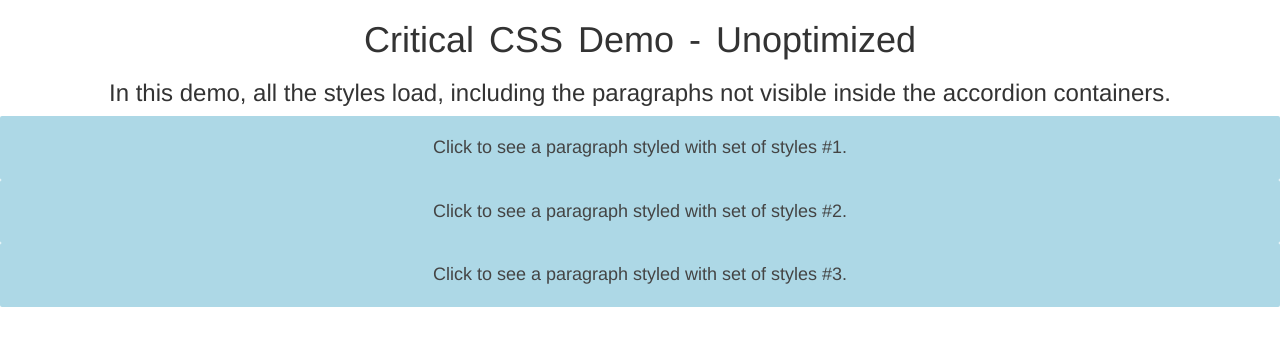
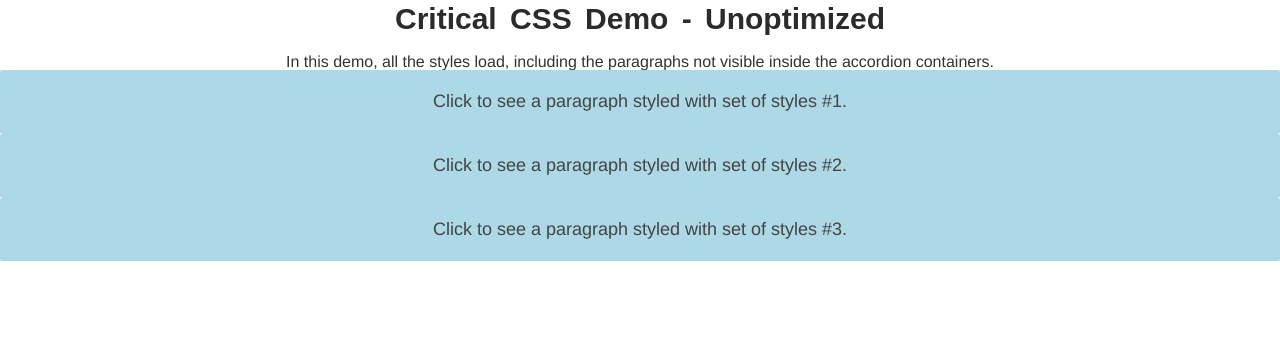
Before and after one commit to Khaanh/CriticalPathAudit, a plain HTML site: page index.html in a window 1280 px wide. Drawn offline with Linux system fonts and the light colour scheme.

Commit message:
critical css

```diff
--- a/index.html
+++ b/index.html
@@ -4,34 +4,210 @@ SPDX-License-Identifier: Apache-2.0 -->
 <!DOCTYPE html>
 <html>
 	<head>
-    <meta name="viewport" content="width=device-width, initial-scale=1">
+		<meta name="viewport" content="width=device-width, initial-scale=1" />
 		<link rel="stylesheet" type="text/css" href="./styles.css" />
+		<style>
+			.accordion-btn {
+				width: 100%;
+				text-align: center;
+				font-size: 18px;
+				cursor: pointer;
+				color: #444;
+				background-color: #add8e6;
+				padding: 19px;
+				outline: none;
+				border: none;
+				border-radius: 2px;
+			}
+			.container {
+				display: none;
+				padding: 0 18px;
+				background-color: white;
+				overflow: hidden;
+			}
+			h1 {
+				word-spacing: 5px;
+				color: blue;
+				font-weight: bold;
+				text-align: center;
+			}
+			* {
+				-webkit-box-sizing: border-box;
+				box-sizing: border-box;
+			}
+
+			* {
+				-webkit-text-size-adjust: none;
+			}
+			abbr,
+			address,
+			article,
+			aside,
+			audio,
+			b,
+			blockquote,
+			body,
+			canvas,
+			caption,
+			cite,
+			code,
+			dd,
+			del,
+			details,
+			dfn,
+			div,
+			dl,
+			dt,
+			em,
+			fieldset,
+			figcaption,
+			figure,
+			footer,
+			form,
+			h1,
+			h2,
+			h3,
+			h4,
+			h5,
+			h6,
+			header,
+			hgroup,
+			html,
+			i,
+			iframe,
+			img,
+			ins,
+			kbd,
+			label,
+			legend,
+			li,
+			mark,
+			menu,
+			nav,
+			object,
+			ol,
+			p,
+			pre,
+			q,
+			samp,
+			section,
+			small,
+			span,
+			strong,
+			sub,
+			summary,
+			sup,
+			table,
+			tbody,
+			td,
+			tfoot,
+			th,
+			thead,
+			time,
+			tr,
+			ul,
+			var,
+			video {
+				margin: 0;
+				padding: 0;
+				border: 0;
+				outline: 0;
+				font-size: 100%;
+				vertical-align: baseline;
+				background: rgba(0, 0, 0, 0);
+			}
+			html {
+				height: 100%;
+				background: #fff;
+				-webkit-text-size-adjust: none;
+				-ms-text-size-adjust: 100%;
+				-webkit-tap-highlight-color: rgba(0, 0, 0, 0);
+				scroll-behavior: smooth;
+			}
+			button,
+			input[type="button"],
+			input[type="reset"],
+			input[type="submit"] {
+				-webkit-appearance: none;
+				cursor: pointer;
+				-webkit-transition: 0.3s all;
+				transition: 0.3s all;
+			}
+			*,
+			:after,
+			:before {
+				-webkit-box-sizing: border-box;
+				box-sizing: border-box;
+			}
+			.h1,
+			h1 {
+				font-size: 30px;
+				line-height: 1.25;
+				font-family: Montserrat, sans-serif;
+				font-weight: 700;
+				color: #2b2b2b;
+				text-align: center;
+				margin: 0 0 15px;
+			}
+		</style>
 	</head>
 	<body>
+		<h1>Critical CSS Demo - Unoptimized</h1>
+		<h3>
+			In this demo, all the styles load, including the paragraphs not visible
+			inside the accordion containers.
+		</h3>
 
-    <h1>Critical CSS Demo - Unoptimized</h1>
-    <h3>In this demo, all the styles load, including the paragraphs not visible inside the accordion containers.</h3>
-
-    <button class="accordion-btn">Click to see a paragraph styled with set of styles #1.</button>
+		<button class="accordion-btn">
+			Click to see a paragraph styled with set of styles #1.
+		</button>
 		<div class="container">
-        <p class="paragraph1">This is an example of a paragraph that uses <strong>line breaks</strong> for text. This is an example of a paragraph that uses <strong>line breaks</strong> for text. This is an example of a paragraph that uses <strong>line breaks</strong> for text. This is an example of a paragraph that uses <strong>line breaks</strong> for text. This is an example of a paragraph that uses <strong>line breaks</strong> for text. This is an example of a paragraph that uses <strong>line breaks</strong> for text. This is an example of a paragraph that uses <strong>line breaks</strong> for text.</p>
+			<p class="paragraph1">
+				This is an example of a paragraph that uses
+				<strong>line breaks</strong> for text. This is an example of a paragraph
+				that uses <strong>line breaks</strong> for text. This is an example of a
+				paragraph that uses <strong>line breaks</strong> for text. This is an
+				example of a paragraph that uses <strong>line breaks</strong> for text.
+				This is an example of a paragraph that uses
+				<strong>line breaks</strong> for text. This is an example of a paragraph
+				that uses <strong>line breaks</strong> for text. This is an example of a
+				paragraph that uses <strong>line breaks</strong> for text.
+			</p>
 		</div>
 
-    <button class="accordion-btn">Click to see a paragraph styled with set of styles #2.</button>
+		<button class="accordion-btn">
+			Click to see a paragraph styled with set of styles #2.
+		</button>
 		<div class="container">
-        <p class="paragraph2">This is an example of a paragraph that uses <strong>elipsis</strong> for the overflow text. This is an example of a paragraph that uses <strong>elipsis</strong> for the overflow text. This is an example of a paragraph that uses <strong>elipsis</strong> for the overflow text. This is an example of a paragraph that uses <strong>elipsis</strong> for the overflow text.</p>
+			<p class="paragraph2">
+				This is an example of a paragraph that uses <strong>elipsis</strong> for
+				the overflow text. This is an example of a paragraph that uses
+				<strong>elipsis</strong> for the overflow text. This is an example of a
+				paragraph that uses <strong>elipsis</strong> for the overflow text. This
+				is an example of a paragraph that uses <strong>elipsis</strong> for the
+				overflow text.
+			</p>
 		</div>
 
-    <button class="accordion-btn">Click to see a paragraph styled with set of styles #3.</button>
+		<button class="accordion-btn">
+			Click to see a paragraph styled with set of styles #3.
+		</button>
 		<div class="container">
-        <p class="paragraph3">This is an example of a paragraph that <strong>trims text</strong>. This is an example of a paragraph that <strong>trims text</strong>. This is an example of a paragraph that <strong>trims text</strong>. This is an example of a paragraph that <strong>trims text</strong>. This is an example of a paragraph that <strong>trims text</strong>. This is an example of a paragraph that <strong>trims text</strong>.</p>
+			<p class="paragraph3">
+				This is an example of a paragraph that <strong>trims text</strong>. This
+				is an example of a paragraph that <strong>trims text</strong>. This is
+				an example of a paragraph that <strong>trims text</strong>. This is an
+				example of a paragraph that <strong>trims text</strong>. This is an
+				example of a paragraph that <strong>trims text</strong>. This is an
+				example of a paragraph that <strong>trims text</strong>.
+			</p>
 		</div>
 
 		<script>
 			var accordionBtn = document.getElementsByClassName("accordion-btn");
 
 			for (let i = 0; i < accordionBtn.length; i++) {
-        accordionBtn[i].addEventListener("click", function() {
+				accordionBtn[i].addEventListener("click", function () {
 					var container = this.nextElementSibling;
 					if (container.style.display === "block") {
 						container.style.display = "none";
@@ -41,6 +217,5 @@ SPDX-License-Identifier: Apache-2.0 -->
 				});
 			}
 		</script>
-
 	</body>
 </html>
```
Also changed, not shown: styles.css. Lines whose indentation alone changed are shown as unchanged.
